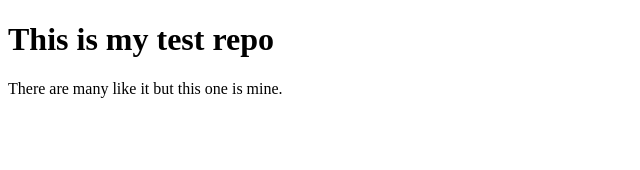
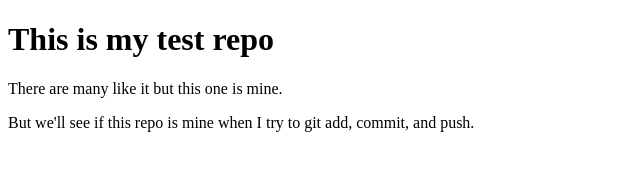
Before and after one commit to AndrewSRea/Test_Repo_2, a plain HTML site: page index.html in a window 1280 px wide. Shown: the whole page, without its empty margins (0-640 px from the left). Drawn offline with Linux system fonts and the light colour scheme.

Commit message:
Testing GitHub connection

```diff
--- a/index.html
+++ b/index.html
@@ -9,5 +9,6 @@
     <body>
         <h1>This is my test repo</h1>
         <p>There are many like it but this one is mine.</p>
+        <p>But we'll see if this repo is mine when I try to git add, commit, and push.</p>
     </body>
 </html>
```
